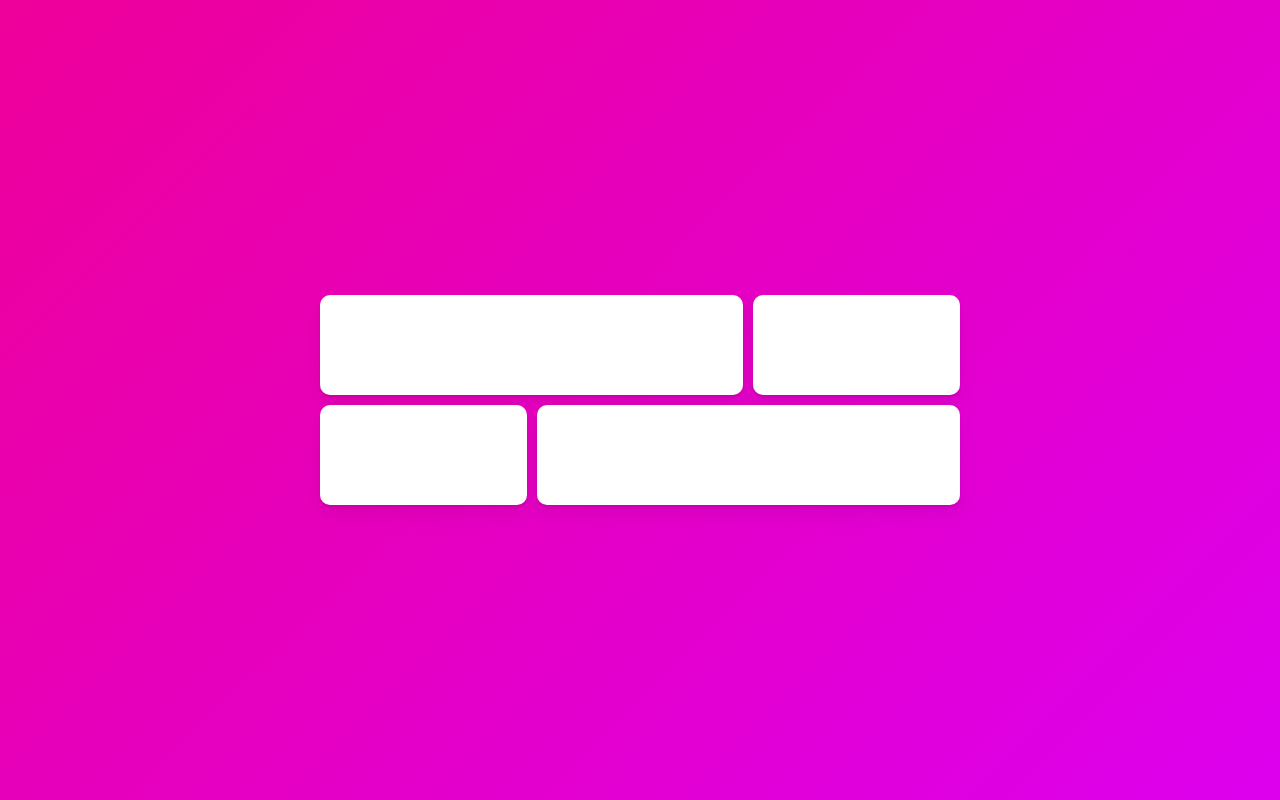
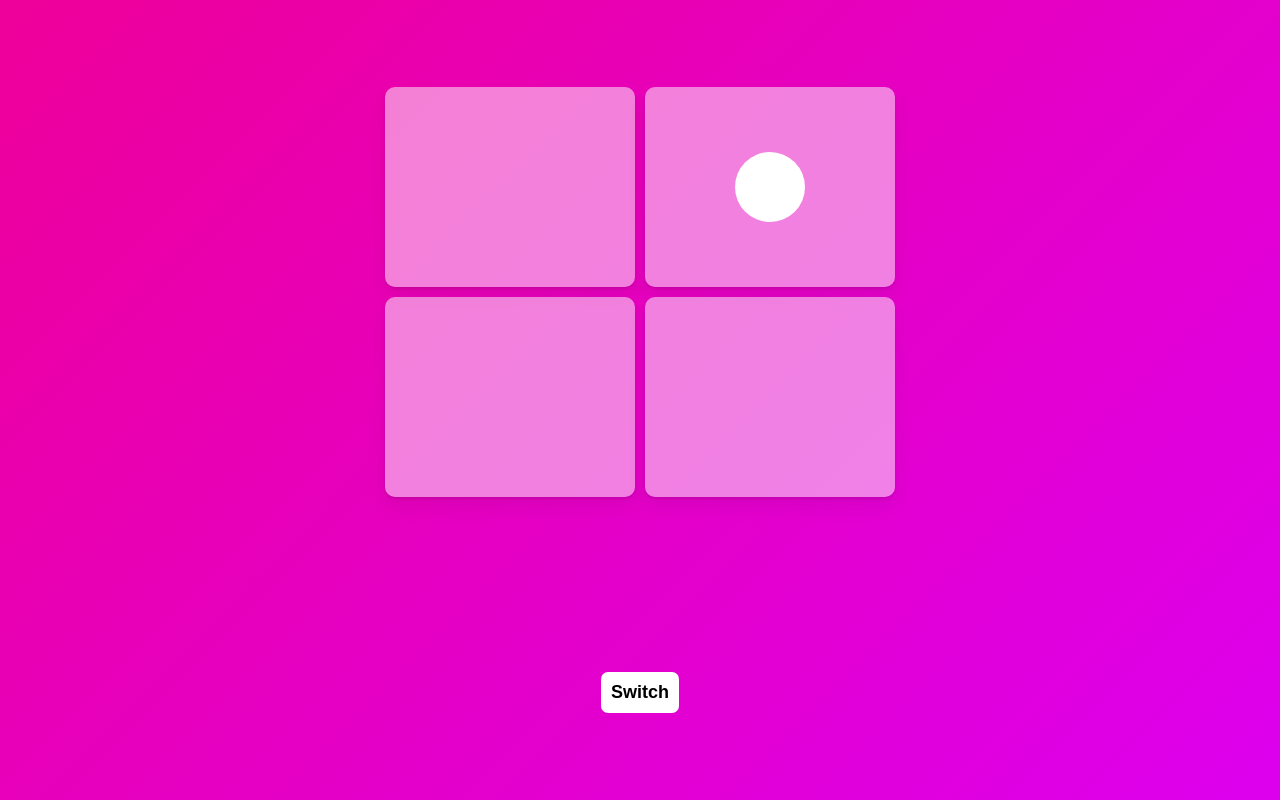
Before and after one commit to seungmin-dev/framer-animations, a React (Create React App) app: page / in a window 1280 px wide. Built offline with nearby package versions, Linux system fonts and the light colour scheme.

Commit message:
code challenge

```diff
--- a/src/App.tsx
+++ b/src/App.tsx
@@ -1,6 +1,6 @@
+import { AnimatePresence, motion } from "framer-motion";
+import { useState } from "react";
 import styled from "styled-components";
-import { motion, AnimatePresence } from "framer-motion";
-import { useState } from "react";
 
 const Wrapper = styled(motion.div)`
   height: 100vh;
@@ -8,63 +8,123 @@ const Wrapper = styled(motion.div)`
   display: flex;
   justify-content: space-around;
   align-items: center;
+  flex-direction: column;
   background: linear-gradient(135deg, rgb(238, 0, 153), rgb(221, 0, 238));
 `;
 
-const Grid = styled.div`
+const Grid = styled(motion.div)`
   display: grid;
-  grid-template-columns: repeat(3, 1fr);
-  width: 50vw;
+  grid-template-columns: repeat(2, 1fr);
   gap: 10px;
-  div:first-child,
-  div:last-child {
-    grid-column: span 2;
-  }
 `;
 
 const Box = styled(motion.div)`
-  height: 100px;
-  background-color: rgba(255, 255, 255, 1);
+  width: 250px;
+  height: 200px;
+  background-color: rgba(255, 255, 255, 0.5);
   border-radius: 10px;
+  box-shadow: 0 2px 3px rgba(0, 0, 0, 0.1), 0 10px 20px rgba(0, 0, 0, 0.06);
   display: flex;
   justify-content: center;
   align-items: center;
-  box-shadow: 0 2px 3px rgba(0, 0, 0, 0.1), 0 10px 20px rgba(0, 0, 0, 0.06);
-  font-size: 26px;
+`;
+
+const Circle = styled(motion.div)`
+  width: 70px;
+  height: 70px;
+  border-radius: 35px;
+  background-color: white;
+`;
+
+const Btn = styled(motion.button)`
+  border: none;
+  background-color: white;
+  padding: 10px;
+  border-radius: 7px;
+  font-weight: 600;
+  font-size: 18px;
 `;
 
 const Overlay = styled(motion.div)`
-  width: 100%;
-  height: 100%;
+  width: 100vw;
+  height: 100vh;
   position: absolute;
   display: flex;
   justify-content: center;
   align-items: center;
 `;
 
-function App() {
+const overlayVar = {
+  initial: { backgroundColor: "rgba(0,0,0,0)" },
+  animate: { backgroundColor: "rgba(0,0,0,0.5)" },
+  exit: { backgroundColor: "rgba(0,0,0,0)" },
+};
+
+export default function App() {
   const [id, setId] = useState<null | string>(null);
+  const [clicked, setClicked] = useState(false);
+  const toggleClick = () => {
+    setClicked((prev) => !prev);
+  };
+
   return (
     <Wrapper>
       <Grid>
-        {[1, 2, 3, 4].map((i) => (
-          <Box onClick={() => setId(i + "")} key={i} layoutId={i + ""}></Box>
-        ))}
+        <Box
+          whileHover={{ scale: 1.05 }}
+          onClick={() => setId("1")}
+          key={"1"}
+          layoutId={"1"}
+          style={{ transformOrigin: "100% 100%" }}
+        />
+        <Box
+          whileHover={{ scale: 1.05 }}
+          onClick={() => setId("2")}
+          key={"2"}
+          layoutId={"2"}
+          style={{ transformOrigin: "0% 100%" }}
+        >
+          {!clicked ? <Circle layoutId="circle" /> : null}
+        </Box>
+        <Box
+          whileHover={{ scale: 1.05 }}
+          onClick={() => setId("3")}
+          key={"3"}
+          layoutId={"3"}
+          style={{ transformOrigin: "100% 0%" }}
+        >
+          {clicked ? <Circle layoutId="circle" /> : null}
+        </Box>
+        <Box
+          whileHover={{ scale: 1.05 }}
+          onClick={() => setId("4")}
+          key={"4"}
+          layoutId={"4"}
+          style={{ transformOrigin: "0% 0%" }}
+        />
       </Grid>
+      <Btn onClick={toggleClick}>Switch</Btn>
       <AnimatePresence>
         {id ? (
           <Overlay
             onClick={() => setId(null)}
-            initial={{ backgroundColor: "rgba(0,0,0,0)" }}
-            animate={{ backgroundColor: "rgba(0,0,0,0.5)" }}
-            exit={{ backgroundColor: "rgba(0,0,0,0)" }}
+            variants={overlayVar}
+            initial="initial"
+            animate="animate"
+            exit="exit"
           >
-            <Box layoutId={id} style={{ width: 200, height: 100 }} />
+            <Box
+              key={id}
+              layoutId={id}
+              style={{
+                width: "250px",
+                height: "200px",
+                backgroundColor: "white",
+              }}
+            />
           </Overlay>
         ) : null}
       </AnimatePresence>
     </Wrapper>
   );
 }
-
-export default App;
```
